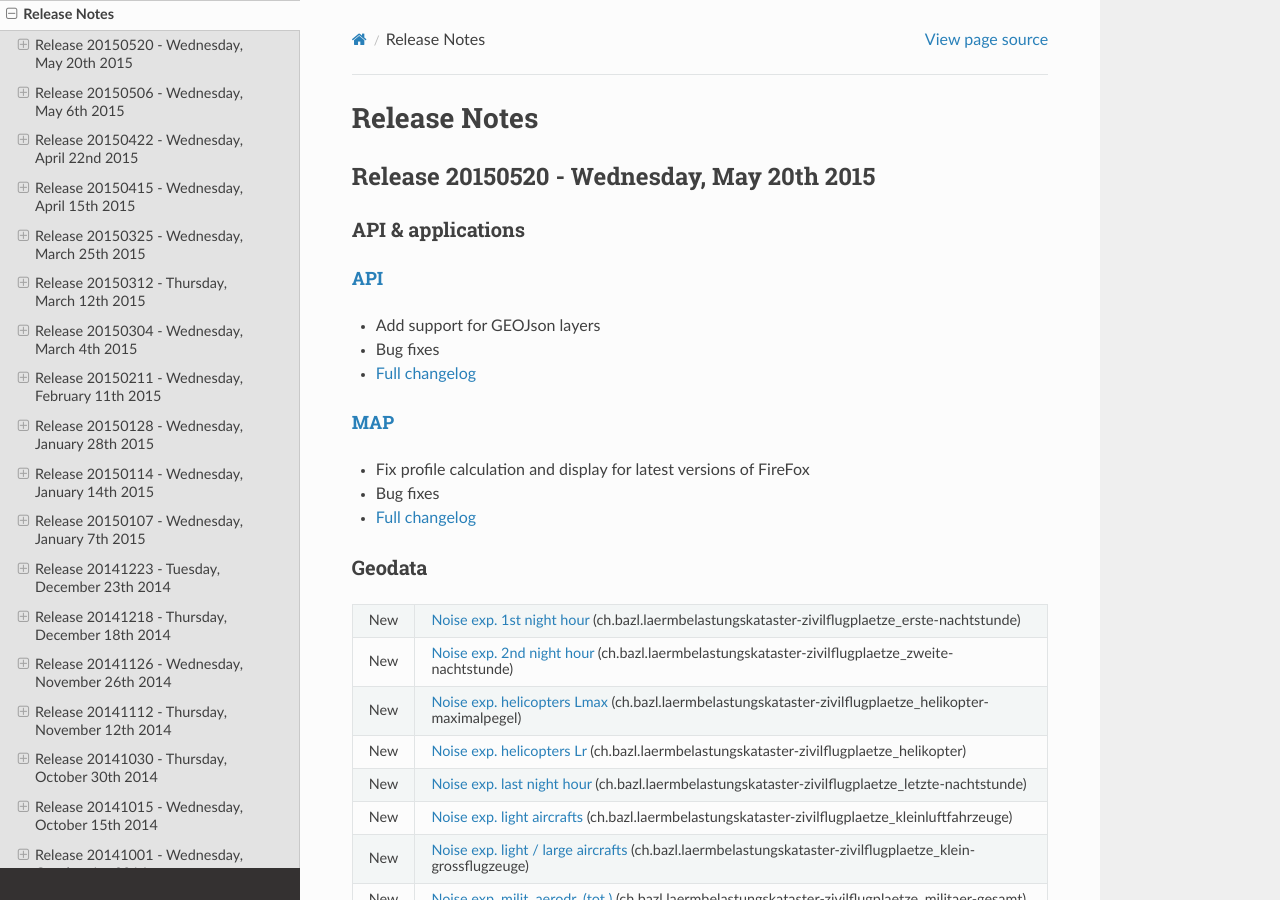
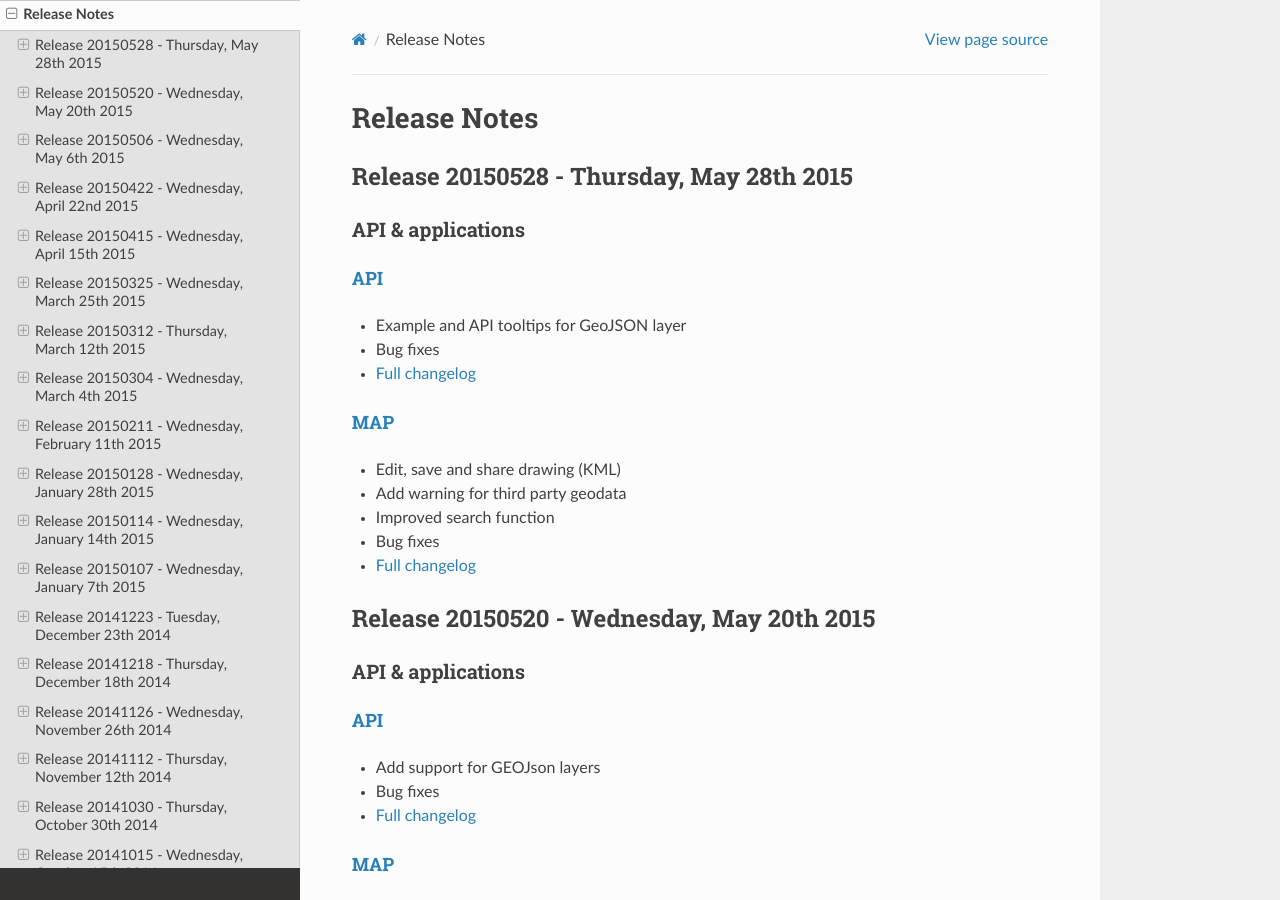
Before and after one commit to swisstopo-test/doc-chsdi3, a Sphinx documentation site: the page built from source/releasenotes/index.rst, in a window 1280 px wide and 900 px high. Built offline with Sphinx 7.4.7 and the Read the Docs theme 2.0.0, drawn with Linux system fonts in a browser that asks for light colours.

Commit message:
add release notes for deploy on 27th, May 2015

```diff
--- a/source/releasenotes/index.rst
+++ b/source/releasenotes/index.rst
@@ -8,6 +8,28 @@
 
 Release Notes
 =============
+
+.. _releasenotes_20150528:
+
+Release 20150528 - Thursday, May 28th 2015
+------------------------------------------------
+
+API & applications
+******************
+
+`API <//api3.geo.admin.ch>`__
+'''''''''''''''''''''''''''''
+- Example and API tooltips for GeoJSON layer
+- Bug fixes
+- `Full changelog <https://github.com/geoadmin/mf-chsdi3/compare/r_150520...r_150528>`__
+
+`MAP <//map.geo.admin.ch>`__
+'''''''''''''''''''''''''''''
+- Edit, save and share drawing (KML)
+- Add warning for third party geodata
+- Improved search function
+- Bug fixes
+- `Full changelog <https://github.com/geoadmin/mf-geoadmin3/compare/r_150520..r_150528>`__
 
 .. _releasenotes_20150520:
 
```
